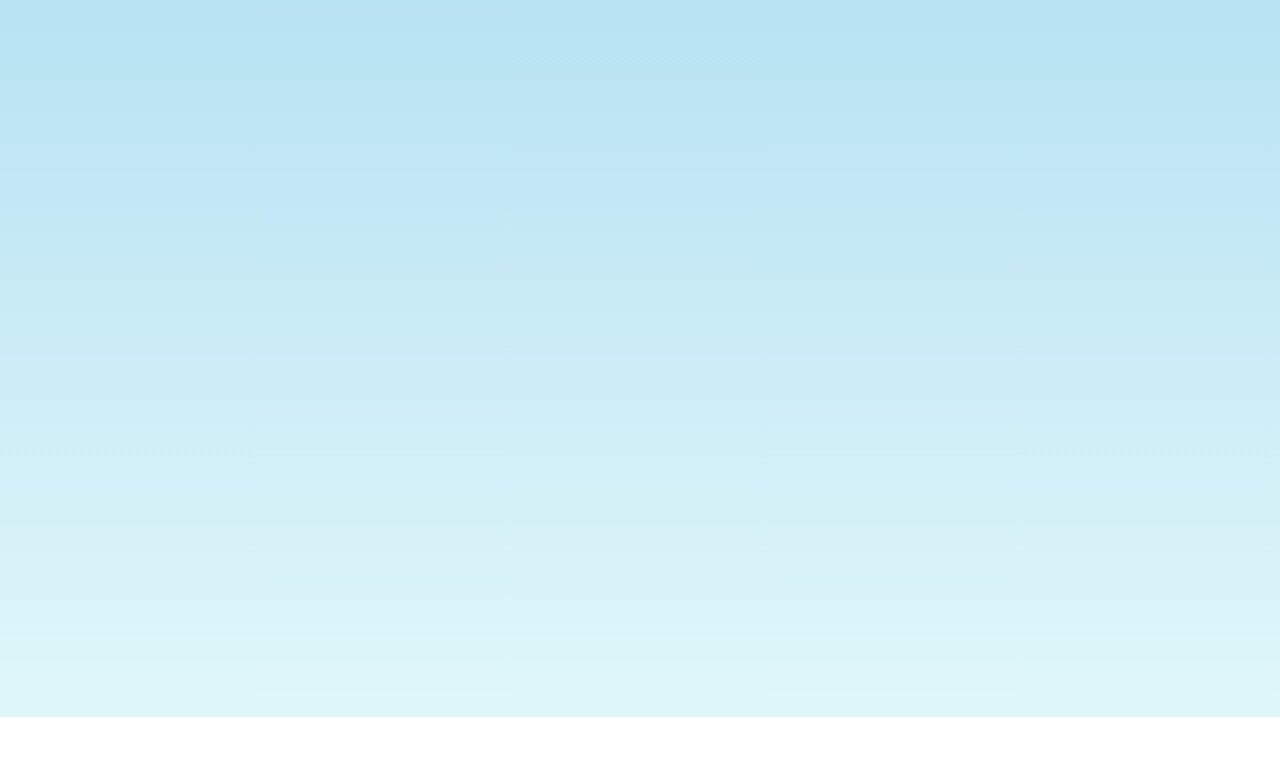
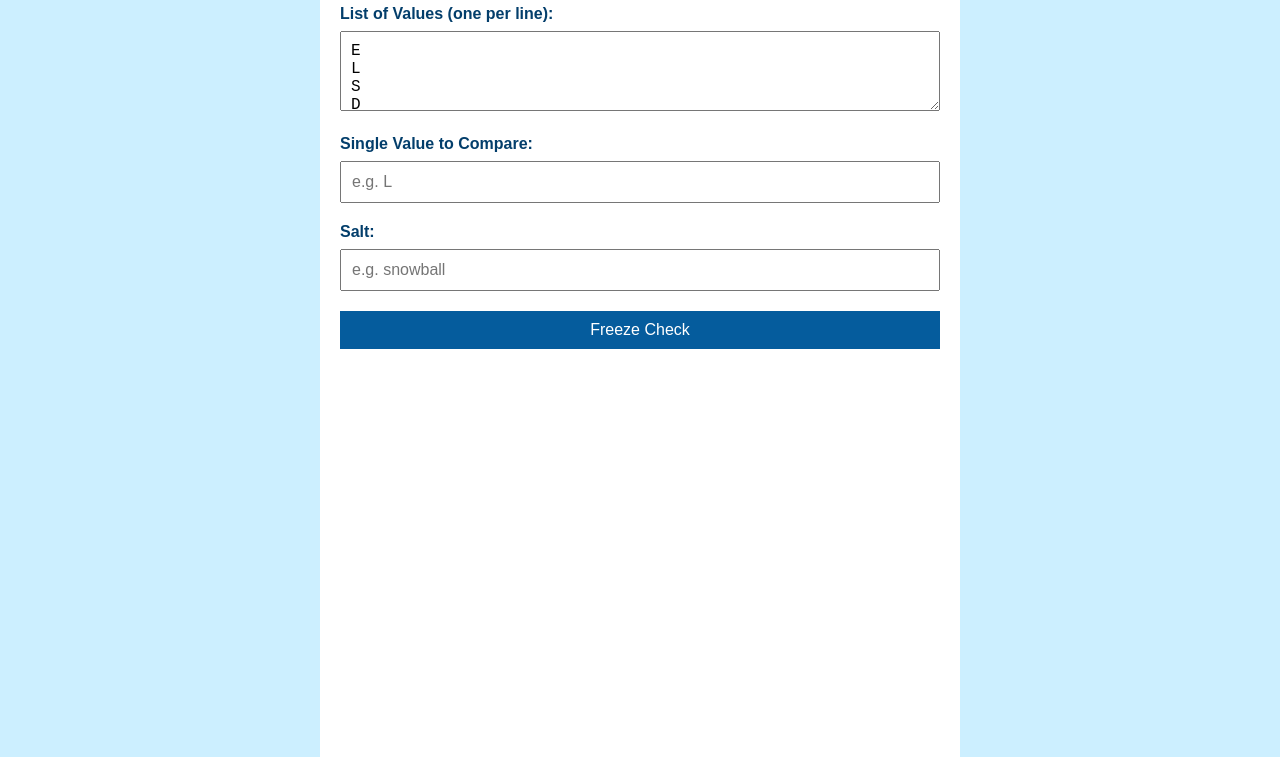
Before and after one commit to smadaar/smadaar.github.io, a plain HTML site: page index.html in a window 1280 px wide. Shown: the part 83-840 px from the top of the page. Before the commit the page ends 800 px from the top, so only its background shows below. Drawn offline with Linux system fonts and the light colour scheme.

Commit message:
Update index.html

```diff
--- a/index.html
+++ b/index.html
@@ -2,46 +2,113 @@
 <html lang="en">
 <head>
   <meta charset="UTF-8" />
-  <meta name="viewport" content="width=device-width, initial-scale=1.0">
-  <title>Mr 2Freeze</title>
+  <meta name="viewport" content="width=device-width, initial-scale=1.0" />
+  <title>Mr Freeze</title>
   <style>
     body {
       margin: 0;
-      padding: 0;
-      font-family: 'Segoe UI', sans-serif;
-      background: linear-gradient(to bottom, #b3e0f2, #e0f7fa);
+      font-family: Arial, sans-serif;
+      background: #ccefff;
       color: #033e6b;
-      display: flex;
-      justify-content: center;
-      align-items: center;
-      min-height: 100vh;
     }
 
-    .container {
-      background-color: white;
-      border-radius: 12px;
+    .wrapper {
       padding: 20px;
-      max-width: 500px;
-      width: 90%;
-      box-shadow: 0 4px 10px rgba(0, 0, 0, 0.1);
+      max-width: 600px;
+      margin: 0 auto;
+      background: white;
+      min-height: 100vh;
     }
 
     h2 {
       text-align: center;
-      font-size: 1.8em;
+      font-size: 24px;
       color: #055c9d;
-      margin-bottom: 20px;
     }
 
     label {
       display: block;
-      margin-top: 15px;
+      margin-top: 20px;
       font-weight: bold;
     }
 
-    textarea,
-    input,
+    textarea, input, button {
+      width: 100%;
+      font-size: 16px;
+      padding: 10px;
+      margin-top: 8px;
+      box-sizing: border-box;
+    }
+
+    textarea {
+      min-height: 80px;
+    }
+
     button {
-      width: 100%;
-      margin-top: 8px;
-      paddin
+      background: #055c9d;
+      color: white;
+      border: none;
+      margin-top: 20px;
+      cursor: pointer;
+    }
+
+    #result {
+      margin-top: 30px;
+      text-align: center;
+      font-size: 24px;
+      font-weight: bold;
+    }
+  </style>
+</head>
+<body>
+  <div class="wrapper">
+    <h2>❄️ Mr Freeze ❄️</h2>
+
+    <label for="values">List of Values (one per line):</label>
+    <textarea id="values">E
+L
+S
+D</textarea>
+
+    <label for="singleValue">Single Value to Compare:</label>
+    <input type="text" id="singleValue" oninput="this.value = this.value.toUpperCase()" placeholder="e.g. L" />
+
+    <label for="salt">Salt:</label>
+    <input type="text" id="salt" placeholder="e.g. snowball" />
+
+    <button onclick="checkMatch()">Freeze Check</button>
+
+    <div id="result"></div>
+  </div>
+
+  <script>
+    function simpleHash(str) {
+      let hash = 5381;
+      for (let i = 0; i < str.length; i++) {
+        hash = ((hash << 5) + hash) + str.charCodeAt(i);
+      }
+      return Math.abs(hash);
+    }
+
+    function checkMatch() {
+      const values = document.getElementById("values").value
+        .split("\n")
+        .map(v => v.trim().toUpperCase())
+        .filter(v => v !== "");
+
+      const singleValue = document.getElementById("singleValue").value.trim().toUpperCase();
+      const salt = document.getElementById("salt").value;
+
+      if (!values.length || !singleValue || !salt) {
+        document.getElementById("result").innerText = "";
+        return;
+      }
+
+      const index = simpleHash(salt) % values.length;
+      const chosen = values[index];
+
+      document.getElementById("result").innerText = (chosen === singleValue) ? "true" : "false";
+    }
+  </script>
+</body>
+</html>
```
